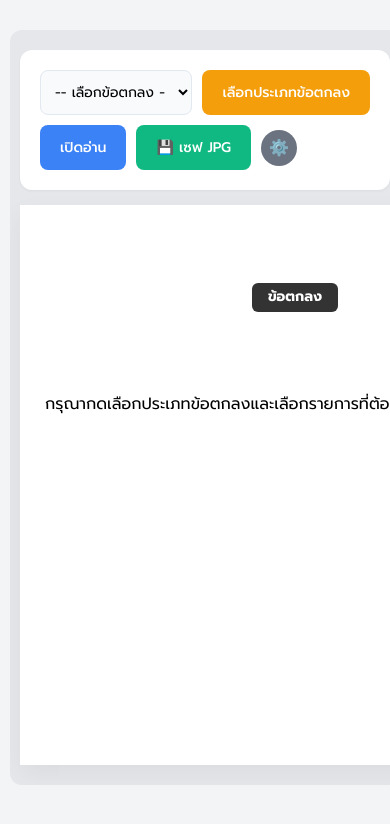
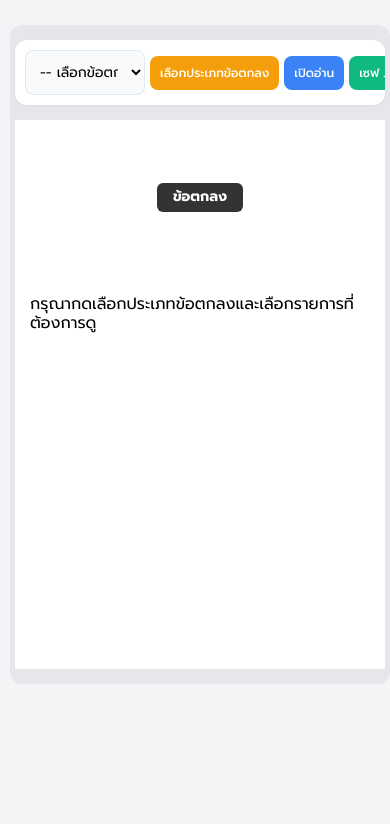
Before and after one commit to thungkradas/TOS-agreement, a plain HTML site: page index.html in a window 390 px wide. Drawn offline with nearby package versions, Linux system fonts and the light colour scheme.

Commit message:
Update index.html

```diff
--- a/index.html
+++ b/index.html
@@ -87,7 +87,7 @@
         .btn-small { background: #3b82f6; }
         .btn-nav { background: #6b7280; padding: 8px 16px; font-size: 13px; }
 
-        /* ปุ่มไอคอนวงกลมเล็ก ๆ */
+        /* วงกลมตั้งค่าระบบแบบธรรมดา */
         .btn-circle {
             background: #6b7280;
             width: 36px;
@@ -101,9 +101,14 @@
             cursor: pointer;
             color: white;
             flex-shrink: 0;
-            font-size: 16px;
         }
         .btn-circle:hover { background: #4b5563; }
+        .circle-icon {
+            width: 12px;
+            height: 12px;
+            border: 2px solid white;
+            border-radius: 50%;
+        }
 
         .para-box { border: 1px solid #e2e8f0; padding: 12px; margin-top: 10px; border-radius: 8px; background: #ffffff; }
         .inline-controls { display: flex; align-items: center; gap: 10px; margin-top: 10px; font-size: 12px; flex-wrap: wrap; }
@@ -126,16 +131,37 @@
 
         .login-container { max-width: 350px; margin: 100px auto; text-align: center; background: white; padding: 30px; border-radius: 12px; box-shadow: 0 4px 6px rgba(0,0,0,0.05); }
 
+        /* การจัดวางบนมือถือ */
         @media (max-width: 768px) {
             body { display: block; height: auto; padding: 10px; }
             .page.active { display: block; height: auto; }
             .settings-panel { width: 100%; max-height: none; overflow-y: visible; padding-right: 0; }
+
+            /* จัดแถบเครื่องมือด้านบนให้อยู่ข้างกันในแนวนอน ไม่ขึ้นบรรทัดใหม่ */
+            .mobile-flex-row {
+                display: flex !important;
+                flex-direction: row !important;
+                flex-wrap: nowrap !important;
+                gap: 5px !important;
+                overflow-x: auto;
+                padding: 10px !important;
+                align-items: center;
+            }
+            .mobile-flex-row select { width: auto; flex: 1; min-width: 120px; }
+            .mobile-flex-row button { width: auto; white-space: nowrap; padding: 8px 10px; font-size: 12px; }
+
             .preview-panel {
-                width: 100%; margin-top: 20px; padding: 20px 10px;
-                border-radius: 12px; overflow-x: auto; align-items: flex-start;
+                width: 100%; margin-top: 15px; padding: 15px 5px;
+                border-radius: 12px; overflow-x: hidden;
             }
-            #preview-wrapper { width: auto; display: block; }
-            .preview-box { padding: 40px 25px; width: 550px; max-width: 550px; }
+
+            /* หน้ากระดาษพอดีกับหน้าจอมือถือ */
+            .preview-box {
+                padding: 25px 15px;
+                width: 100%;
+                max-width: 100%;
+                box-shadow: none;
+            }
             .login-container { margin: 40px auto; }
         }
     </style>
@@ -144,14 +170,14 @@
 
     <div id="page-public" class="page active">
         <div class="preview-panel" style="border-radius: 12px;">
-            <div class="card" style="display: flex; gap: 10px; align-items: center; margin-bottom: 0; flex-wrap: wrap;">
-                <select id="publicSavedRecords" style="margin: 0; flex: 1; min-width: 150px;">
+            <div class="card mobile-flex-row" style="display: flex; gap: 10px; align-items: center; margin-bottom: 0; flex-wrap: wrap;">
+                <select id="publicSavedRecords" style="margin: 0; flex: 1; min-width: 120px;">
                     <option value="">-- เลือกข้อตกลง --</option>
                 </select>
                 <button class="btn-small" style="background: #f59e0b;" onclick="fetchData('publicSavedRecords')">เลือกประเภทข้อตกลง</button>
                 <button class="btn-small" onclick="loadSelected('publicSavedRecords', 'public-container')">เปิดอ่าน</button>
-                <button class="btn-small" style="background: #10b981;" onclick="saveAsJPG('public-container')">💾 เซฟ JPG</button>
-                <button class="btn-circle" onclick="switchPage('page-login')" title="ตั้งค่าระบบ">⚙️</button>
+                <button class="btn-small" style="background: #10b981;" onclick="saveAsJPG('public-container')">เซฟ JPG</button>
+                <button class="btn-circle" onclick="switchPage('page-login')" title="ตั้งค่าระบบ"><div class="circle-icon"></div></button>
             </div>
 
             <div id="preview-wrapper">
@@ -186,8 +212,8 @@
                     <span>ดึงข้อมูลที่เคยบันทึก</span>
                     <button class="btn-nav" onclick="switchPage('page-public')" style="margin:0; padding:4px 10px;">ออกจากระบบ</button>
                 </div>
-                <div style="display: flex; gap: 10px; align-items: center; flex-wrap: wrap;">
-                    <select id="adminSavedRecords" style="margin: 0; flex: 1; min-width: 150px;">
+                <div class="mobile-flex-row" style="display: flex; gap: 10px; align-items: center; flex-wrap: wrap; width: 100%;">
+                    <select id="adminSavedRecords" style="margin: 0; flex: 1; min-width: 120px;">
                         <option value="">-- เลือกข้อตกลง --</option>
                     </select>
                     <button class="btn-small" style="background: #f59e0b;" onclick="fetchData('adminSavedRecords')">เลือกประเภทข้อตกลง</button>
@@ -249,7 +275,7 @@
             </div>
 
             <details style="margin-top: 10px; font-size: 13px;">
-                <summary style="cursor: pointer; color: #888; text-align: center; list-style: none;">⚙️ ตั้งค่ารหัสผ่าน</summary>
+                <summary style="cursor: pointer; color: #888; text-align: center; list-style: none;">ตั้งค่ารหัสผ่าน</summary>
                 <div class="card" style="margin-top: 10px; border: 1px solid #e2e8f0;">
                     <label>รหัสผ่านใหม่:</label>
                     <input type="password" id="newPasswordInput" placeholder="กรอกรหัสผ่านใหม่ที่นี่">
```
